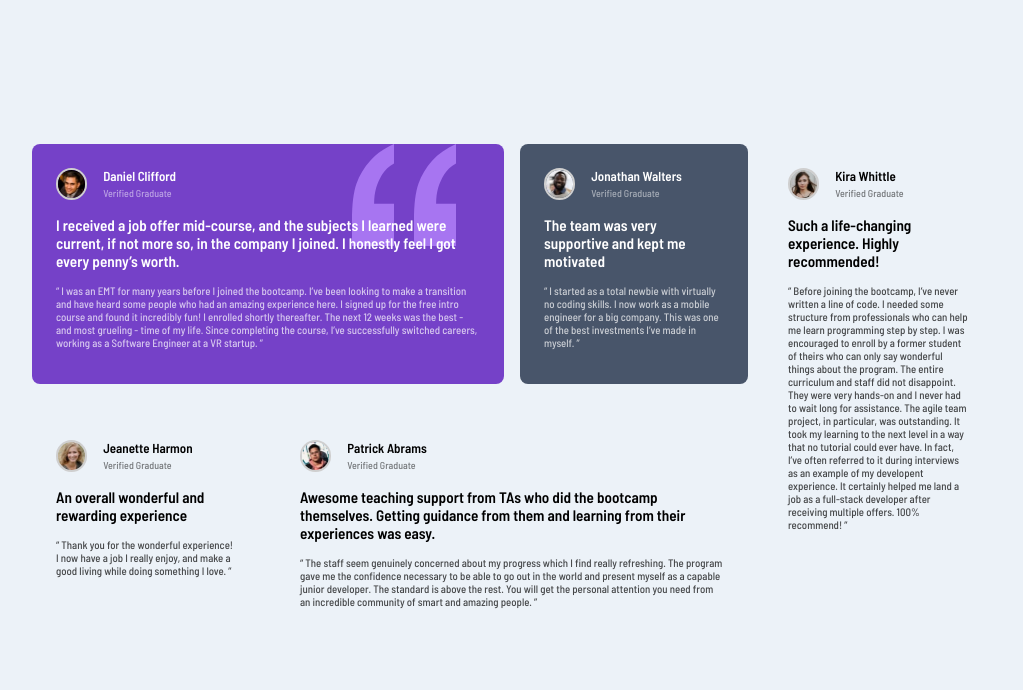
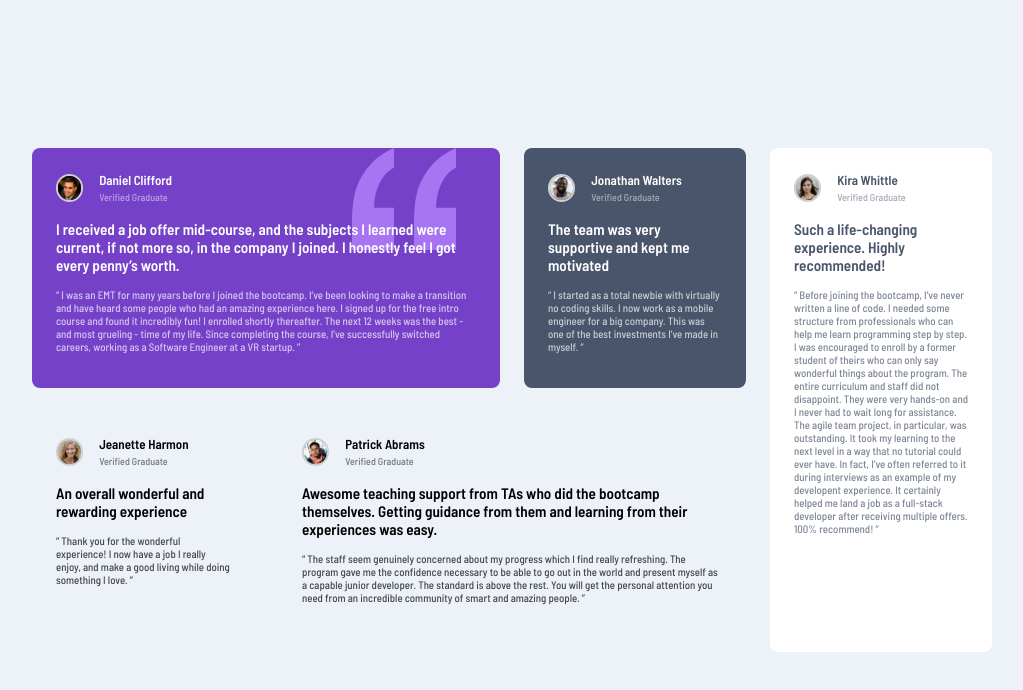
Before and after one commit to codingwolf-at/testimonial-grid-section, a plain HTML site: page index.html in a window 1280 px wide. Shown: the whole page, without its empty margins (128-1151 px from the left). Drawn offline with Linux system fonts and the light colour scheme.

Commit message:
style: box five

```diff
--- a/index.html
+++ b/index.html
@@ -55,6 +55,45 @@
 
       <div class="card card-three">
         <div class="card-header">
+          <img src="images/image-jeanette.jpg" alt="">
+          <div class="profile-name">
+            <h4>Jeanette Harmon</h4>
+            <span class="profile-badge">Verified Graduate</span>
+          </div>
+        </div>
+        <div class="card-body">
+          <h3>An overall wonderful and rewarding experience</h3>
+          <p class="review-text">
+            “ Thank you for the wonderful experience! I now have a job I really enjoy, and make a good living
+            while doing something I love. ”
+          </p>
+        </div>
+      </div>
+
+      <div class="card card-four">
+        <div class="card-header">
+          <img src="images/image-patrick.jpg" alt="">
+          <div class="profile-name">
+            <h4>Patrick Abrams</h4>
+            <span class="profile-badge">Verified Graduate</span>
+          </div>
+        </div>
+        <div class="card-body">
+          <h3>
+            Awesome teaching support from TAs who did the bootcamp themselves. Getting guidance from them and
+            learning from their experiences was easy.
+          </h3>
+          <p class="review-text">
+            “ The staff seem genuinely concerned about my progress which I find really refreshing. The program
+            gave me the confidence necessary to be able to go out in the world and present myself as a capable
+            junior developer. The standard is above the rest. You will get the personal attention you need from
+            an incredible community of smart and amazing people. ”
+          </p>
+        </div>
+      </div>
+
+      <div class="card card-five">
+        <div class="card-header">
           <img src="images/image-kira.jpg" alt="">
           <div class="profile-name">
             <h4>Kira Whittle</h4>
@@ -76,45 +115,6 @@
         </div>
       </div>
 
-      <div class="card card-four">
-        <div class="card-header">
-          <img src="images/image-jeanette.jpg" alt="">
-          <div class="profile-name">
-            <h4>Jeanette Harmon</h4>
-            <span class="profile-badge">Verified Graduate</span>
-          </div>
-        </div>
-        <div class="card-body">
-          <h3>An overall wonderful and rewarding experience</h3>
-          <p class="review-text">
-            “ Thank you for the wonderful experience! I now have a job I really enjoy, and make a good living
-            while doing something I love. ”
-          </p>
-        </div>
-      </div>
-
-      <div class="card card-five">
-        <div class="card-header">
-          <img src="images/image-patrick.jpg" alt="">
-          <div class="profile-name">
-            <h4>Patrick Abrams</h4>
-            <span class="profile-badge">Verified Graduate</span>
-          </div>
-        </div>
-        <div class="card-body">
-          <h3>
-            Awesome teaching support from TAs who did the bootcamp themselves. Getting guidance from them and
-            learning from their experiences was easy.
-          </h3>
-          <p class="review-text">
-            “ The staff seem genuinely concerned about my progress which I find really refreshing. The program
-            gave me the confidence necessary to be able to go out in the world and present myself as a capable
-            junior developer. The standard is above the rest. You will get the personal attention you need from
-            an incredible community of smart and amazing people. ”
-          </p>
-        </div>
-      </div>
-
     </main>
 </body>
 </html>
--- a/style.css
+++ b/style.css
@@ -14,6 +14,7 @@
 * {
     padding: 0;
     margin: 0;
+    box-sizing: border-box;
 }
 
 body {
@@ -31,8 +32,10 @@ main {
     display: grid;
     grid-template-columns: repeat(4, 1fr);
     grid-template-rows: repeat(2, 240px);
-    column-gap: 1rem;
-    row-gap: 2rem;
+    grid-template-areas: 'one one two five'
+                         'three four four five';
+    column-gap: 1.5rem;
+    row-gap: 1.5rem;
 }
 
 /* common to all cards */
@@ -75,7 +78,7 @@ main {
 
 /* CARD ONE */
 .card-one {
-    grid-column: 1/3;
+    grid-area: one;
     color: var(--white);
     background-color: var(--moderate-violet);
     background-image: url(images/bg-pattern-quotation.svg);
@@ -87,11 +90,25 @@ main {
 .card-two {
     color: var(--white);
     background-color: var(--dark-greyish-blue);
+    grid-area: two;
+}
+
+/* CARD THREE */
+.card-three {
+
+    grid-area: three;
+}
+
+/* CARD FOUR */
+.card-four {
+    grid-area: four;
 }
 
 /* CARD FIVE */
 .card-five {
-    grid-column: 2/4;
+    color: var(--dark-greyish-blue);
+    background-color: var(--white);
+    grid-area: five;
 }
 
 
```
